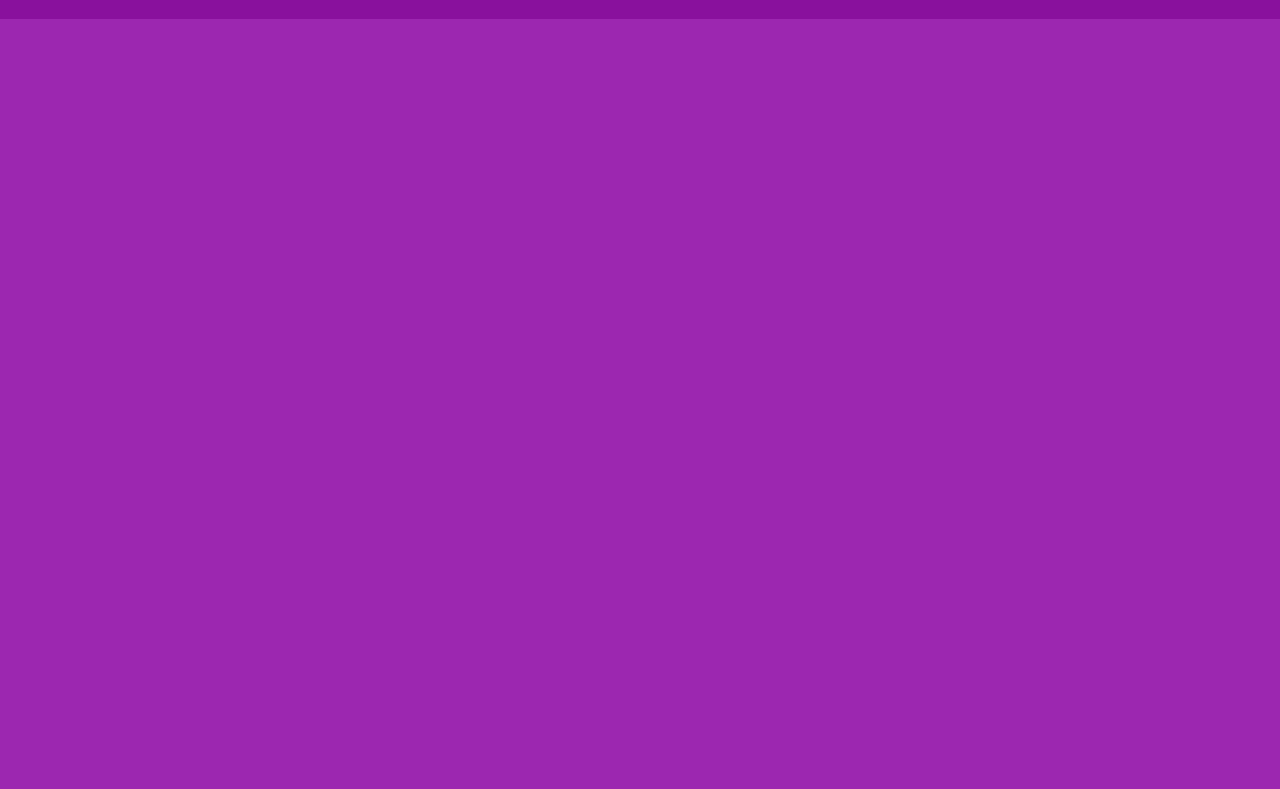
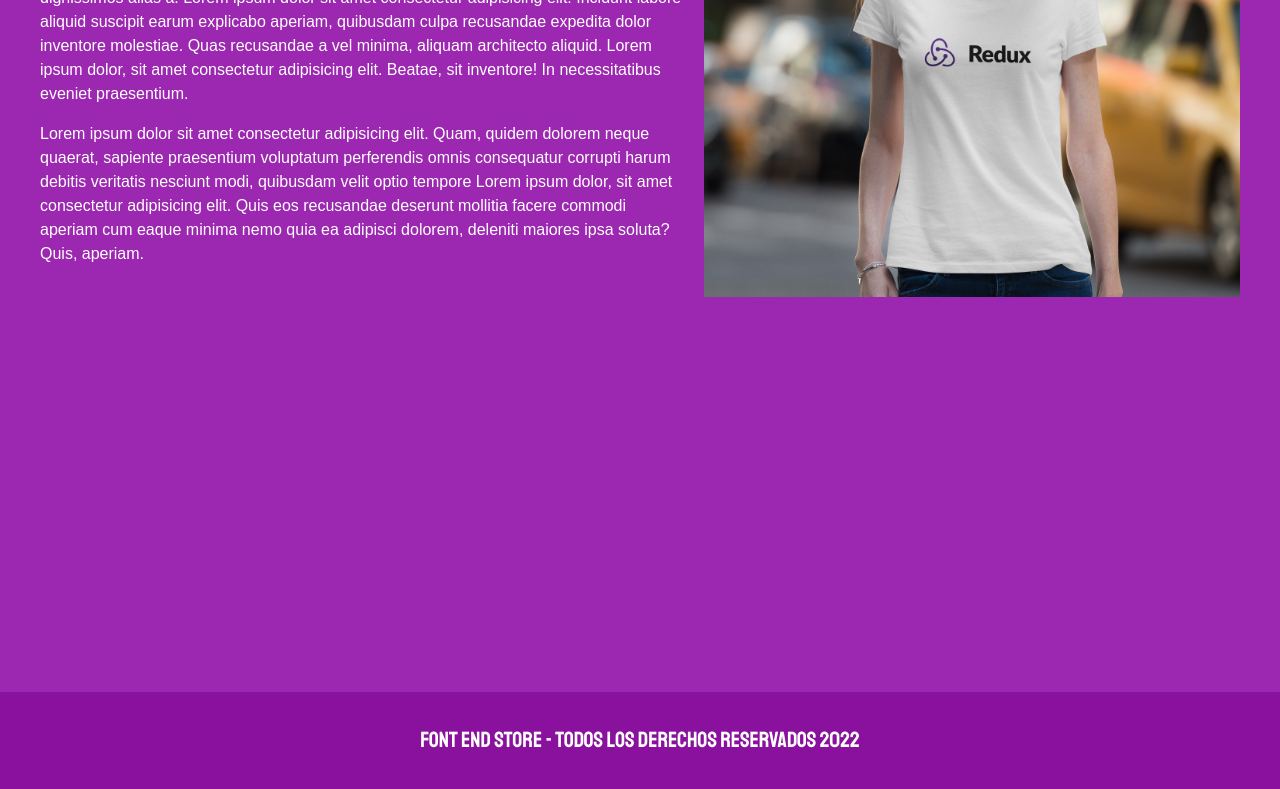
Before and after one commit to eduardo280198/pagina_FrontEndStore, a plain HTML site: page nosotros.html in a window 1280 px wide. Shown: the part 421-1210 px from the top of the page. Before the commit the page ends 800 px from the top, so only its background shows below. Drawn offline with Linux system fonts and the light colour scheme.

Commit message:
Creando Página de Nosotros

```diff
--- a/css/styles.css
+++ b/css/styles.css
@@ -156,6 +156,32 @@ h3{ font-size: 2.4rem;}
     }
 }
 
+/**Nosotros**/
+.nosotros{
+    display: grid;
+    grid-template-rows: repeat(2, 1fr);
+}
+
+@media (min-width: 768px) {
+
+    .nosotros{
+        grid-template-columns: repeat(2, auto);
+        column-gap: 2rem;
+    }
+}
+
+.nosotros__imagen{
+    grid-row: 1 / 2;
+    width: 100%;
+}
+
+@media (min-width: 768px) {
+
+    .nosotros__imagen{
+        grid-column: 2 / 3;
+    }
+}
+
 /** Footer **/
 .footer{
     background-color: var(--primarioOscuro);
--- a/nosotros.html
+++ b/nosotros.html
@@ -1,5 +1,6 @@
 <!DOCTYPE html>
 <html lang="en">
+
 <head>
     <meta charset="UTF-8">
     <meta http-equiv="X-UA-Compatible" content="IE=edge">
@@ -35,7 +36,32 @@
     </nav>
 
     <main class="contenedor">
-        <h1>Nosotros</h1>
+        <h1>Sobre Nosotros</h1>
+
+        <div class="nosotros">
+            <div class="nosotros__contenido">
+                <p>
+                    Lorem ipsum dolor sit amet consectetur adipisicing elit. Sunt, nam cumque praesentium ea alias id libero
+                    modi exercitationem tempore quos eos repudiandae velit iusto! Cum fugiat id dignissimos alias a. Lorem
+                    ipsum dolor sit amet consectetur adipisicing elit. Incidunt labore aliquid suscipit earum explicabo
+                    aperiam, quibusdam culpa recusandae expedita dolor inventore molestiae. Quas recusandae a vel minima,
+                    aliquam architecto aliquid. Lorem ipsum dolor, sit amet consectetur adipisicing elit. Beatae, sit
+                    inventore! In necessitatibus eveniet praesentium.
+                </p>
+
+                <p>
+                    Lorem ipsum dolor sit amet consectetur adipisicing elit. Quam, quidem dolorem neque quaerat, sapiente
+                    praesentium voluptatum perferendis omnis consequatur corrupti harum debitis veritatis nesciunt modi,
+                    quibusdam velit optio tempore Lorem ipsum dolor, sit amet consectetur adipisicing elit. Quis eos
+                    recusandae deserunt mollitia facere commodi aperiam cum eaque minima nemo quia ea adipisci dolorem,
+                    deleniti maiores ipsa soluta? Quis, aperiam.
+                </p>
+            </div>
+
+
+            <img class="nosotros__imagen" src="img/nosotros.jpg" alt="Imagen Nosotros">
+        </div>
+        <!--Fin de la clase .grid-->
     </main>
 
     <footer class="footer">
@@ -43,4 +69,5 @@
     </footer>
 
 </body>
+
 </html>
```
